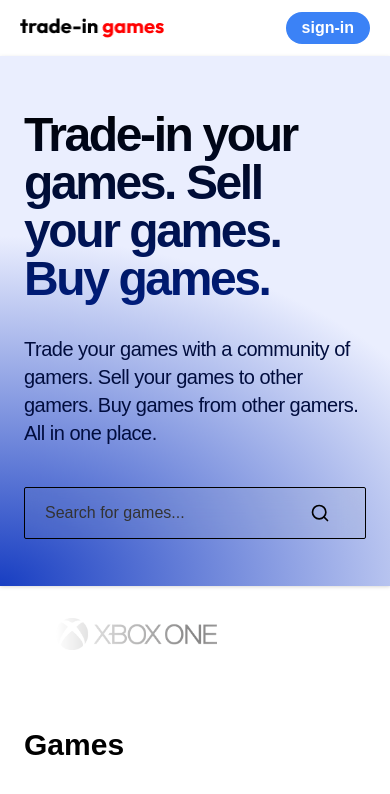
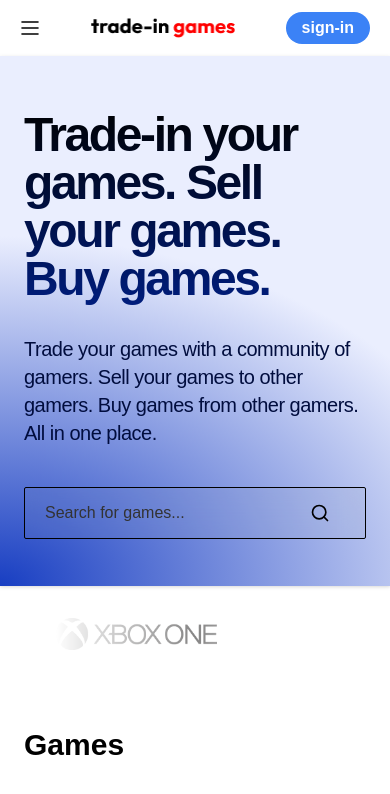
Before and after one commit to mbanixox/SwapNPlay, a Next.js app: page / in a window 390 px wide. Shown: the top 794 px of the page. Built offline with nearby package versions, Linux system fonts and the light colour scheme; no server answers; a web font is replaced by a local one.

Commit message:
Add scroll effect to Header
-Created HeaderScrollEffect component to handle the scroll effect

```diff
--- /dev/null
+++ b/components/HeaderScrollEffect.tsx
@@ -0,0 +1,34 @@
+"use client";
+
+import { useEffect, useState } from "react";
+
+const HeaderScrollEffect = ({ children }: { children: React.ReactNode }) => {
+  const [scroll, setScroll] = useState(false);
+
+  const handleScroll = () => {
+    if (window.scrollY > 100) {
+      setScroll(true);
+    } else {
+      setScroll(false);
+    }
+  };
+
+  useEffect(() => {
+    window.addEventListener("scroll", handleScroll);
+    return () => window.removeEventListener("scroll", handleScroll);
+  }, []);
+
+  return (
+    <header
+      className={`px-5 py-3 font-outfit sticky top-0 z-10 transition-all duration-300 ease-in-out
+    ${
+      scroll &&
+      "bg-clip-padding backdrop-filter backdrop-blur-md bg-opacity-10 shadow-2xl"
+    }`}
+    >
+      {children}
+    </header>
+  );
+};
+
+export default HeaderScrollEffect;
--- a/sections/Header.tsx
+++ b/sections/Header.tsx
@@ -13,13 +13,19 @@ import {
 } from "@/components/ui/dropdown-menu";
 import ThemeToggler from "@/components/ThemeToggler";
 import FavoriteIcon from "@/assets/svg/FavoriteIcon";
+import MobileSideBar from "@/components/MobileSideBar";
+import HeaderScrollEffect from "@/components/HeaderScrollEffect";
 
 const Header = async () => {
   const session = await auth();
 
   return (
-    <header className="px-5 py-3 shadow-sm font-outfit sticky top-0 backdrop-blur-sm">
+    <HeaderScrollEffect>
       <div className="flex justify-between items-center">
+        <div className="lg:hidden flex">
+          <MobileSideBar />
+        </div>
+
         <Link href="/">
           <Image src={logo} alt="Site Logo" width={144} height={30} />
         </Link>
@@ -28,7 +34,7 @@ const Header = async () => {
           {session && session?.user ? (
             <>
               <Link href="">
-                <FavoriteIcon className="text-black dark:text-white"/>
+                <FavoriteIcon className="text-black dark:text-white" />
               </Link>
 
               <DropdownMenu>
@@ -81,7 +87,7 @@ const Header = async () => {
           )}
         </div>
       </div>
-    </header>
+    </HeaderScrollEffect>
   );
 };
 
```
